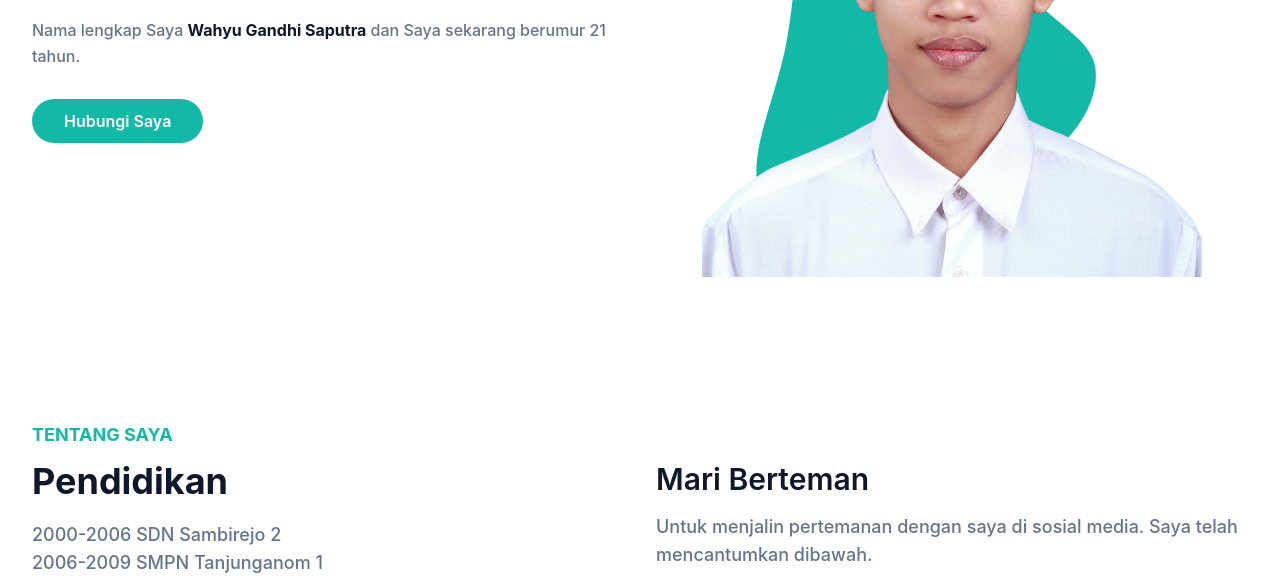
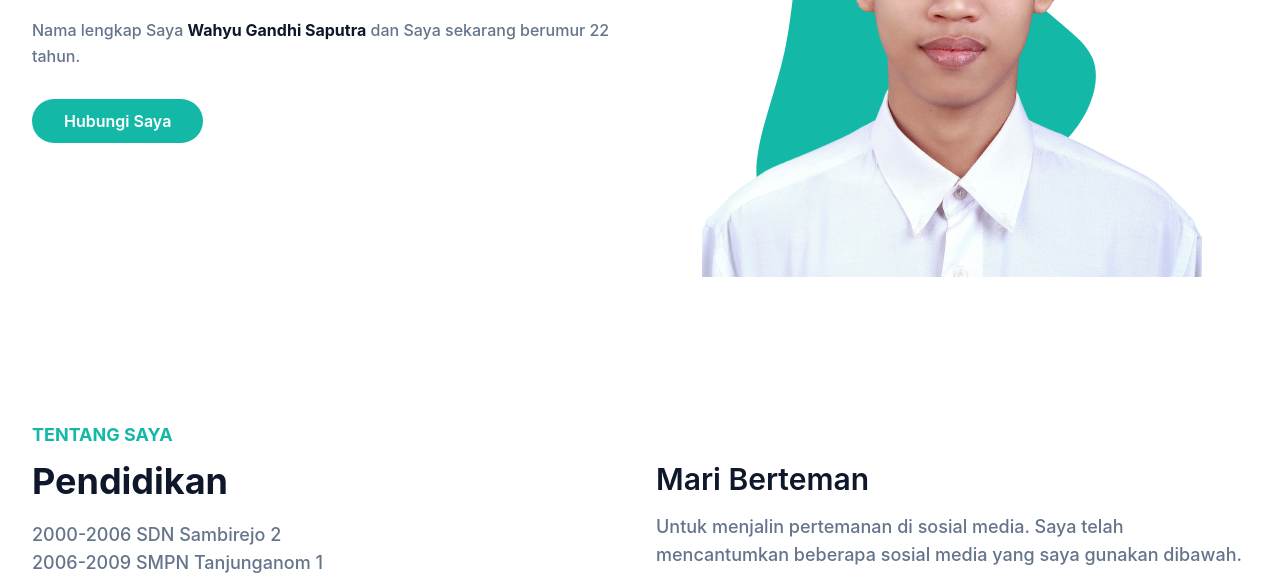
Before and after one commit to WahyuGandhi/Portfolio, a website: page index.html in a window 1280 px wide. Shown: the part 403-985 px from the top of the page. Drawn offline with Linux system fonts and the light colour scheme.

Commit message:
Update index.html

```diff
--- a/index.html
+++ b/index.html
@@ -78,7 +78,7 @@
           <div class="w-full self-center px-4 lg:w-1/2">
             <h1 class="text-base font-semibold text-primary md:text-xl">Hallo Semua 👋🏻, saya <span class="block font-bold text-dark text-4xl mt-1 lg:text-5xl dark:text-white">Gandhi</span></h1>
             <h2 class="font-medium text-secondary text-lg mb-5 lg:text-2xl">✍🏻Student <span class="text-dark dark:text-white">| </span>Worker👨🏻‍💻</h2>
-            <p class="font-medium text-secondary mb-10 leading-relaxed">Nama lengkap Saya <span class="font-bold text-dark dark:text-white">Wahyu Gandhi Saputra</span> dan Saya sekarang berumur 21 tahun.</p>
+            <p class="font-medium text-secondary mb-10 leading-relaxed">Nama lengkap Saya <span class="font-bold text-dark dark:text-white">Wahyu Gandhi Saputra</span> dan Saya sekarang berumur 22 tahun.</p>
             <a href="#contact" class="text-base font-semibold text-white bg-primary py-3 px-8 rounded-full hover:shadow-lg hover:opacity-80 transition duration-300 ease-in-out">Hubungi Saya</a>
           </div>
           <div class="w-full self-end px-4 lg:w-1/2">
@@ -113,7 +113,7 @@
           </div>
           <div class="w-full px-4 lg:w-1/2">
             <h3 class="font-semibold text-dark text-2xl mb-4 lg:text-3xl lg:pt-10 dark:text-white">Mari Berteman</h3>
-            <p class="font-medium text-base text-secondary mb-6 lg:text-lg">Untuk menjalin pertemanan dengan saya di sosial media. Saya telah mencantumkan dibawah.</p>
+            <p class="font-medium text-base text-secondary mb-6 lg:text-lg">Untuk menjalin pertemanan di sosial media. Saya telah mencantumkan beberapa sosial media yang saya gunakan dibawah.</p>
             <div class="flex items-center">
               <!-- Instagram -->
               <a
```
